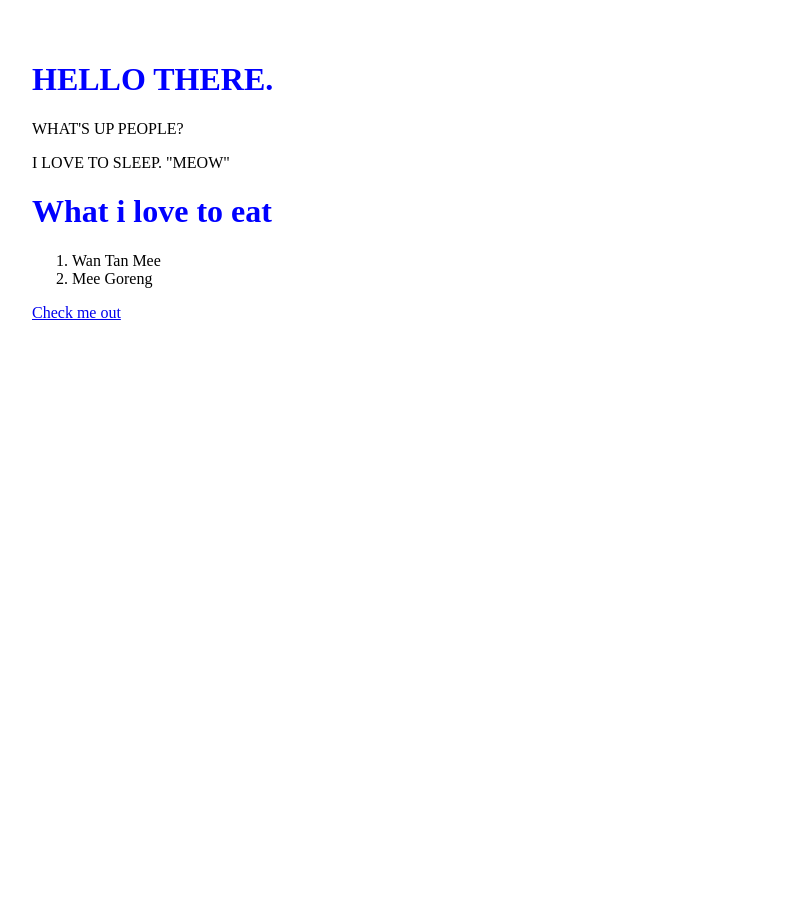
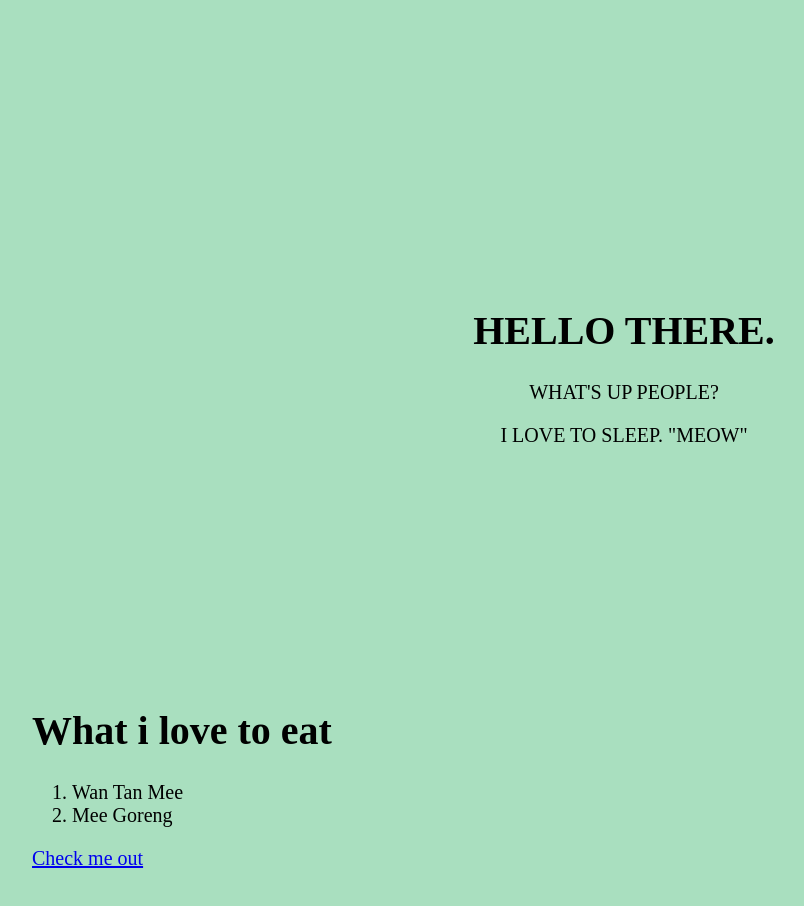
Before and after one commit to Ashvinde95/Ashvinde.github.io, a plain HTML site: page index.html in a window 1280 px wide. Shown: the whole page, without its empty margins (16-820 px from the left). Before the commit the page ends 800 px from the top, so only its background shows below. Drawn offline with Linux system fonts and the light colour scheme.

Commit message:
index.css

```diff
--- a/index.css
+++ b/index.css
@@ -1,12 +1,9 @@
 h1{
-  color:blue;
+  color:black;
 }
 
-#about
-background; white:;
-
 body {
-  background: #F2F3F4;
+  background: #A9DFBF;
   font-size: 20px;
 }
 
@@ -15,12 +12,11 @@ body {
   padding: 20px;
 }
 
-.big-container {
+.small-container {
   min-height: 50vh;
   padding-top: 30vh;
   text-align: center;
   list-style-position: inside;
-  background: grey;
 }
 
 
@@ -35,7 +31,7 @@ body {
 
 #navbar .nav-buttons {
   text-decoration: none;
-  color: purple;
+  color: black;
   margin: 10px;
 }
 
```
